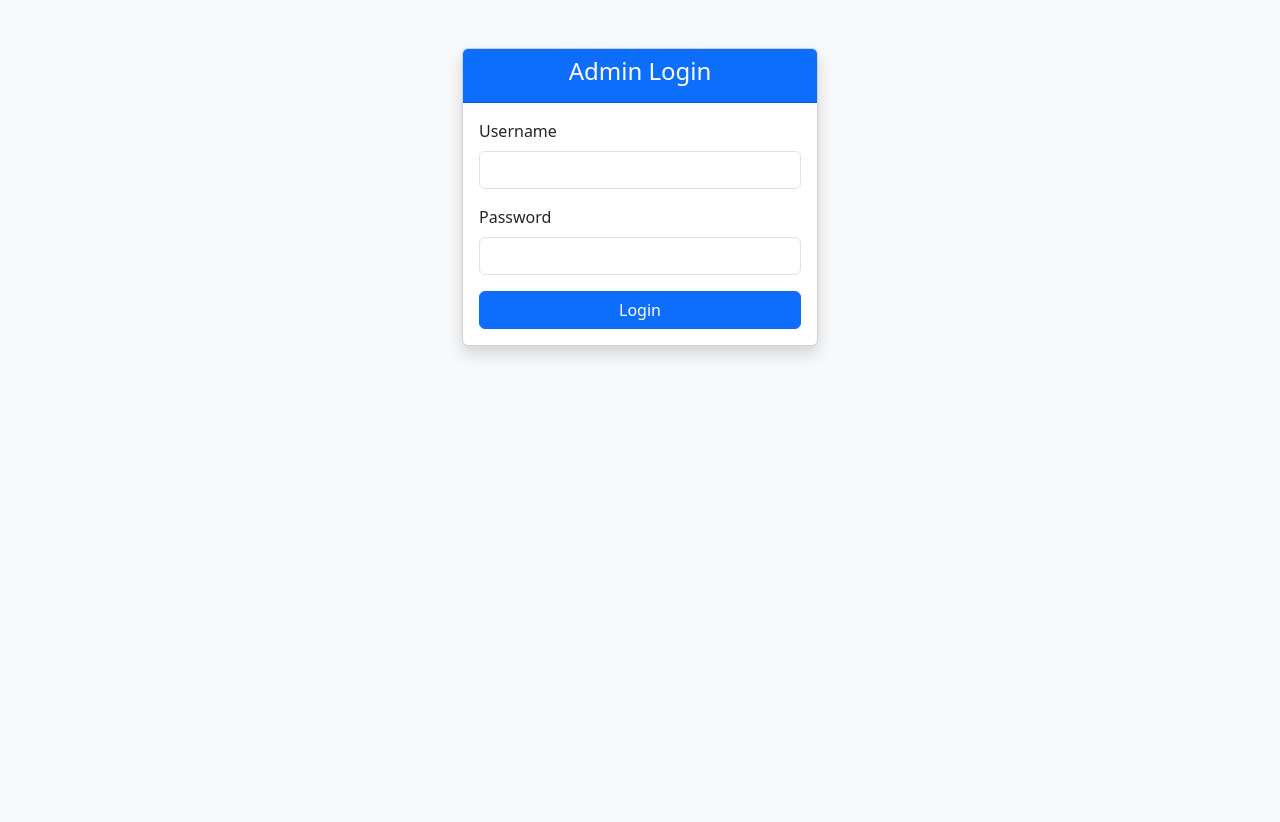
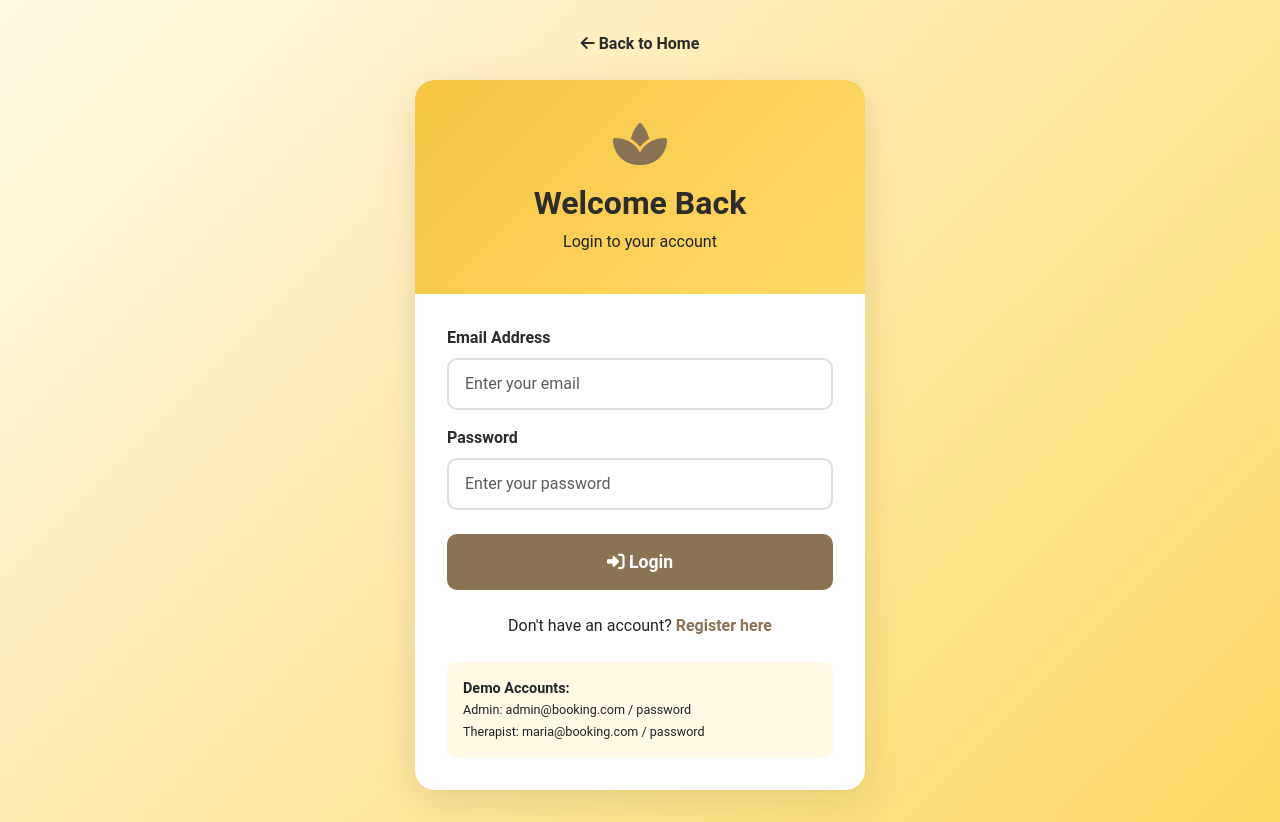
Before and after one commit to Yurei04/CRUD-GROUP-ACT, a PHP site: page /login.php in a window 1280 px wide. Before the commit the page ends 357 px from the top, so only its background shows below. Run offline with PHP 8.4, Linux system fonts and the light colour scheme.

Commit message:
feat(update login logout)

```diff
--- a/login.php
+++ b/login.php
@@ -1,89 +1,240 @@
 <?php
-session_start();
 require 'config.php';
 
-// If user is already logged in → redirect to admin dashboard
-if (isset($_SESSION['user_id'])) {
-    header("Location: admin.php");
+// Redirect if already logged in
+if (isLoggedIn()) {
+    if (isAdmin()) {
+        header("Location: admin_dashboard.php");
+    } else {
+        header("Location: dashboard.php");
+    }
     exit;
 }
 
 $error = '';
 
 if ($_SERVER['REQUEST_METHOD'] === 'POST') {
-    $username = trim($_POST['username']);
+    $email = trim($_POST['email']);
     $password = trim($_POST['password']);
 
-    $stmt = $conn->prepare("SELECT id, username, password FROM users WHERE username = ?");
-    $stmt->bind_param("s", $username);
+    if (empty($email) || empty($password)) {
+        $error = "Please enter both email and password.";
+    } else {
+        $stmt = $conn->prepare("SELECT user_id, full_name, email, password, role FROM users WHERE email = ?");
+        $stmt->bind_param("s", $email);
         $stmt->execute();
-    $stmt->store_result();
+        $result = $stmt->get_result();
 
-    // Validate user
-    if ($stmt->num_rows > 0) {
-        $stmt->bind_result($id, $db_username, $db_password);
-        $stmt->fetch();
+        if ($result->num_rows > 0) {
+            $user = $result->fetch_assoc();
 
-        if (password_verify($password, $db_password)) {
-            // Login OK → Set session
-            $_SESSION['user_id'] = $id;
-            $_SESSION['username'] = $db_username;
+            if (password_verify($password, $user['password'])) {
+                // Login successful
+                $_SESSION['user_id'] = $user['user_id'];
+                $_SESSION['full_name'] = $user['full_name'];
+                $_SESSION['email'] = $user['email'];
+                $_SESSION['role'] = $user['role'];
 
-            header("Location: admin.php");
+                // Redirect based on role
+                if ($user['role'] === 'admin') {
+                    header("Location: admin_dashboard.php");
+                } else {
+                    header("Location: dashboard.php");
+                }
                 exit;
             } else {
-            $error = "Invalid username or password.";
+                $error = "Invalid email or password.";
             }
         } else {
-        $error = "User not found.";
+            $error = "Invalid email or password.";
+        }
     }
 }
 ?>
-
 <!DOCTYPE html>
 <html lang="en">
 <head>
     <meta charset="UTF-8">
-    <title>Login - Booking System</title>
+    <meta name="viewport" content="width=device-width, initial-scale=1.0">
+    <title>Login - Serenity Spa</title>
     <link href="https://cdn.jsdelivr.net/npm/bootstrap@5.3.0/dist/css/bootstrap.min.css" rel="stylesheet">
+    <link rel="stylesheet" href="https://cdnjs.cloudflare.com/ajax/libs/font-awesome/6.4.0/css/all.min.css">
+    <style>
+        :root {
+            --primary-yellow: #F5C542;
+            --secondary-yellow: #FFD966;
+            --dark-yellow: #D4A428;
+            --light-yellow: #FFF9E6;
+            --earth-brown: #8B7355;
+            --text-dark: #2C2C2C;
+        }
+
+        body {
+            font-family: 'Roboto', sans-serif;
+            background: linear-gradient(135deg, var(--light-yellow) 0%, var(--secondary-yellow) 100%);
+            min-height: 100vh;
+            display: flex;
+            align-items: center;
+            padding: 2rem 0;
+        }
+
+        .login-container {
+            max-width: 450px;
+            margin: 0 auto;
+        }
+
+        .login-card {
+            background: white;
+            border-radius: 20px;
+            box-shadow: 0 10px 40px rgba(0,0,0,0.1);
+            overflow: hidden;
+        }
+
+        .login-header {
+            background: linear-gradient(135deg, var(--primary-yellow) 0%, var(--secondary-yellow) 100%);
+            padding: 2.5rem 2rem;
+            text-align: center;
+        }
+
+        .login-header h2 {
+            color: var(--text-dark);
+            font-weight: 700;
+            margin-bottom: 0.5rem;
+        }
+
+        .login-body {
+            padding: 2rem;
+        }
+
+        .form-label {
+            font-weight: 600;
+            color: var(--text-dark);
+            margin-bottom: 0.5rem;
+        }
+
+        .form-control {
+            border-radius: 10px;
+            border: 2px solid #e0e0e0;
+            padding: 0.75rem 1rem;
+        }
+
+        .form-control:focus {
+            border-color: var(--primary-yellow);
+            box-shadow: 0 0 0 0.2rem rgba(245, 197, 66, 0.25);
+        }
+
+        .btn-login {
+            background: var(--earth-brown);
+            color: white;
+            border: none;
+            padding: 0.9rem;
+            font-size: 1.1rem;
+            font-weight: 600;
+            border-radius: 10px;
+            width: 100%;
+            transition: all 0.3s ease;
+        }
+
+        .btn-login:hover {
+            background: var(--text-dark);
+            transform: translateY(-2px);
+        }
+
+        .register-link {
+            text-align: center;
+            margin-top: 1.5rem;
+        }
+
+        .register-link a {
+            color: var(--earth-brown);
+            font-weight: 600;
+            text-decoration: none;
+        }
+
+        .register-link a:hover {
+            color: var(--dark-yellow);
+        }
+
+        .back-home {
+            text-align: center;
+            margin-bottom: 1.5rem;
+        }
+
+        .back-home a {
+            color: var(--text-dark);
+            text-decoration: none;
+            font-weight: 600;
+        }
+
+        .back-home a:hover {
+            color: var(--earth-brown);
+        }
+
+        .demo-info {
+            background: var(--light-yellow);
+            padding: 1rem;
+            border-radius: 10px;
+            margin-top: 1.5rem;
+            font-size: 0.9rem;
+        }
+    </style>
 </head>
-
-<body class="bg-light">
-    <div class="container mt-5">
-        <div class="row justify-content-center">
-            <div class="col-md-4">
-
-                <div class="card shadow">
-                    <div class="card-header text-center bg-primary text-white">
-                        <h4>Admin Login</h4>
+<body>
+    <div class="container">
+        <div class="login-container">
+            <div class="back-home">
+                <a href="index.php"><i class="fas fa-arrow-left"></i> Back to Home</a>
             </div>
 
-                    <div class="card-body">
+            <div class="login-card">
+                <div class="login-header">
+                    <i class="fas fa-spa fa-3x mb-3" style="color: var(--earth-brown);"></i>
+                    <h2>Welcome Back</h2>
+                    <p class="mb-0">Login to your account</p>
+                </div>
 
+                <div class="login-body">
                     <?php if ($error): ?>
-                            <div class="alert alert-danger"><?= $error ?></div>
+                        <div class="alert alert-danger">
+                            <i class="fas fa-exclamation-circle"></i> <?= $error ?>
+                        </div>
                     <?php endif; ?>
 
-                        <form method="POST">
+                    <form method="POST" action="">
                         <div class="mb-3">
-                                <label class="form-label">Username</label>
-                                <input type="text" name="username" class="form-control" required>
+                            <label class="form-label">Email Address</label>
+                            <input type="email" name="email" class="form-control"
+                                   placeholder="Enter your email" required
+                                   value="<?= isset($_POST['email']) ? htmlspecialchars($_POST['email']) : '' ?>">
                         </div>
 
-                            <div class="mb-3">
+                        <div class="mb-4">
                             <label class="form-label">Password</label>
-                                <input type="password" name="password" class="form-control" required>
+                            <input type="password" name="password" class="form-control"
+                                   placeholder="Enter your password" required>
                         </div>
 
-                            <button class="btn btn-primary w-100">Login</button>
+                        <button type="submit" class="btn btn-login">
+                            <i class="fas fa-sign-in-alt"></i> Login
+                        </button>
                     </form>
 
+                    <div class="register-link">
+                        Don't have an account? <a href="register.php">Register here</a>
                     </div>
 
-                </div>
-
+                    <div class="demo-info">
+                        <strong>Demo Accounts:</strong><br>
+                        <small>
+                            Admin: admin@booking.com / password<br>
+                            Therapist: maria@booking.com / password
+                        </small>
                     </div>
                 </div>
             </div>
+        </div>
+    </div>
+
+    <script src="https://cdn.jsdelivr.net/npm/bootstrap@5.3.0/dist/js/bootstrap.bundle.min.js"></script>
 </body>
 </html>
--- a/logout.php
+++ b/logout.php
@@ -5,6 +5,7 @@ session_start();
 session_unset();
 session_destroy();
 
-// Redirect to login page
-header("Location: login.php");
+// Redirect to home page
+header("Location: index.php");
 exit;
+?>
```
Lines whose indentation alone changed are shown as unchanged.
